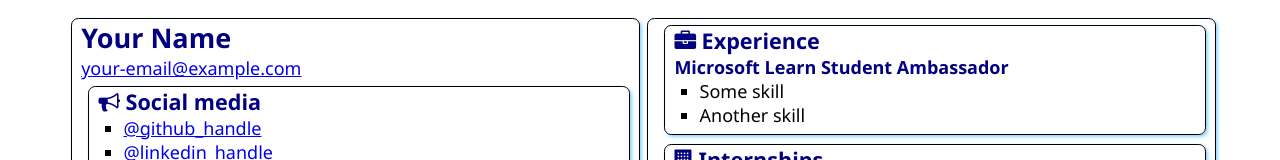
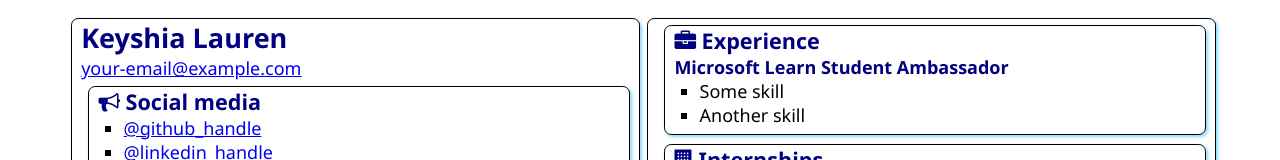
Before and after one commit to keyshialauren/SATechnicalOnboarding, a plain HTML site: page src/index.html in a window 1280 px wide. Shown: the top 160 px of the page. Drawn offline with Linux system fonts and the light colour scheme.

Commit message:
Added My Name
Changed "Your Name" to my name

```diff
--- a/src/index.html
+++ b/src/index.html
@@ -12,7 +12,7 @@
 <body>
     <main>
         <article class="box">
-            <h1>Your Name</h1>
+            <h1>Keyshia Lauren</h1>
             <div><a href="mailto:your.email@example.com">your-email@example.com</a></div>
 
             <section class="box">
```
